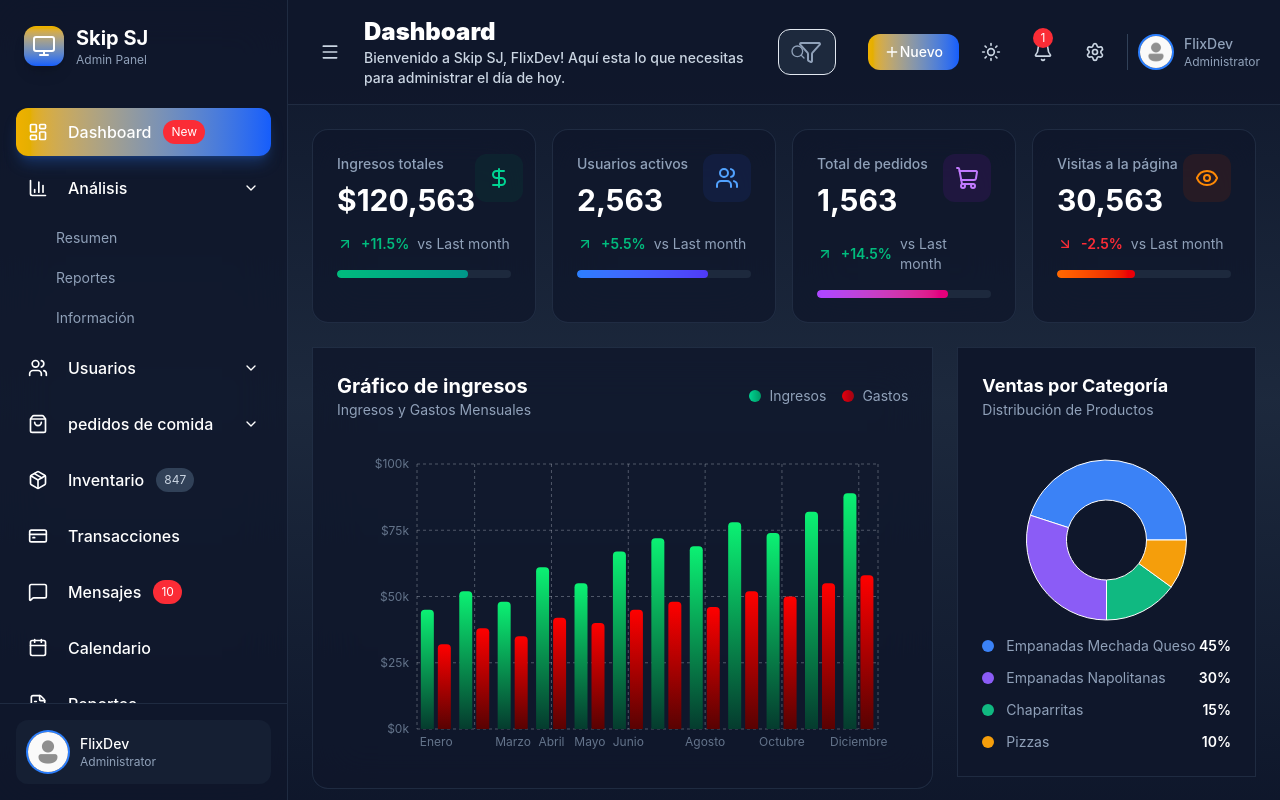
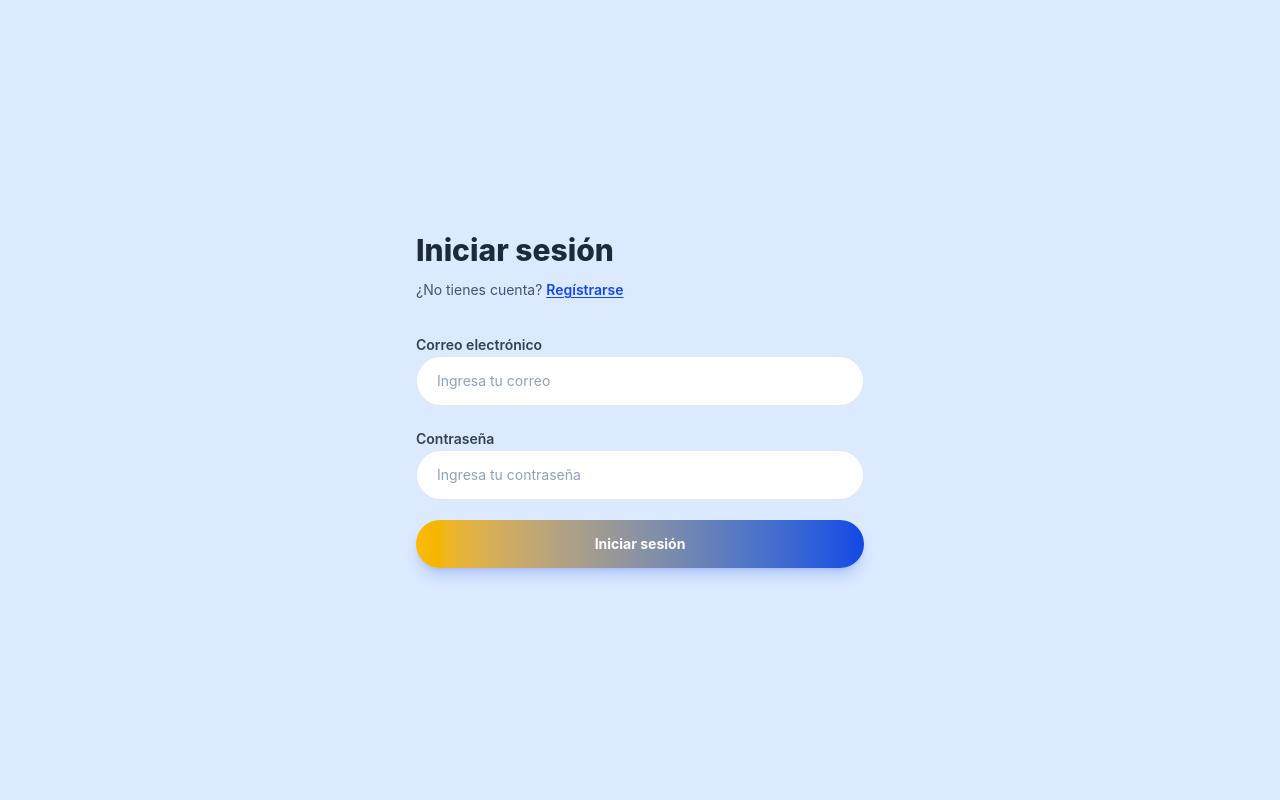
Before and after one commit to Tinxojrr/Skip-SJ, a React (Vite) app in the folder skip-sj-dashboard/: page /sign-in in a window 1280 px wide. Before the commit this address led to /dashboard. Built offline with nearby package versions, Linux system fonts and the light colour scheme.

Commit message:
feat(auth): implementar Sign In con react-hook-form y zod, agregar schemas de userProfile y changePassword

```diff
--- /dev/null
+++ b/skip-sj-dashboard/src/features/auth/SignInPage.tsx
@@ -0,0 +1,52 @@
+import { useState } from "react";
+import { useNavigate, Link } from "react-router-dom";
+import { SignInForm } from "./components/SignInForm";
+import  {type SignInFormData } from "../../schemas";
+
+const TEST_EMAIL = "admin@skipsj.cl";
+const TEST_PASSWORD = "123456";
+
+export const SignInPage = () => {
+  const navigate = useNavigate();
+  const [loading, setLoading] = useState(false);
+  const [error, setError] = useState("");
+
+  const handleSignIn = async (data: SignInFormData) => {
+    setLoading(true);
+    setError("");
+
+    await new Promise((resolve) => setTimeout(resolve, 300));
+
+    if (data.email === TEST_EMAIL && data.password === TEST_PASSWORD) {
+      navigate("/dashboard"); // deberia navegar a la pagina de login no directamente a dashboard, pero por ahora lo hacemos asi para testear
+    } else {
+      setError("Credenciales incorrectas");
+      setLoading(false);
+    }
+  };
+
+  return (
+    <div className="min-h-screen flex items-center justify-center bg-blue-100 p-4">
+      <div className="w-full max-w-md">
+        <h1 className="text-3xl font-extrabold text-slate-800 mb-3">
+          Iniciar sesión
+        </h1>
+        <p className="text-sm text-slate-600 mb-8">
+          ¿No tienes cuenta?{" "}
+          <Link
+            to="/sign-up"
+            className="text-blue-700 font-semibold underline underline-offset-2 hover:text-blue-800"
+          >
+            Regístrarse
+          </Link>
+        </p>
+
+        {error && (
+          <p className="text-sm text-red-500 mb-4 pl-2">{error}</p>
+        )}
+
+        <SignInForm onSubmit={handleSignIn} loading={loading} />
+      </div>
+    </div>
+  );
+};
--- /dev/null
+++ b/skip-sj-dashboard/src/features/auth/components/SignInForm.tsx
@@ -0,0 +1,79 @@
+import { useForm, FormProvider } from "react-hook-form";
+import { zodResolver } from "@hookform/resolvers/zod";
+import { signInSchema, signInDefaultValues, type SignInFormData } from "../../../schemas";
+
+interface SignInFormProps {
+  onSubmit: (data: SignInFormData) => void;
+  loading?: boolean;
+}
+
+export const SignInForm = ({ onSubmit, loading }: SignInFormProps) => {
+  const methods = useForm<SignInFormData>({
+    resolver: zodResolver(signInSchema),
+    defaultValues: signInDefaultValues,
+  });
+
+  const {
+    register,
+    handleSubmit,
+    formState: { errors },
+  } = methods;
+
+  return (
+    <FormProvider {...methods}>
+      <form onSubmit={handleSubmit(onSubmit)} className="space-y-5">
+        {/* Email */}
+        <div className="space-y-1.5">
+          <label htmlFor="email" className="text-sm font-semibold text-slate-700">
+            Correo electrónico
+          </label>
+          <input
+            id="email"
+            type="email"
+            placeholder="Ingresa tu correo"
+            {...register("email")}
+            className="w-full px-5 py-3.5 bg-white border border-slate-200 rounded-full
+              text-slate-800 placeholder-slate-400 text-sm
+              focus:outline-none focus:ring-2 focus:ring-blue-500/40 focus:border-blue-400
+              transition-all"
+          />
+          {errors.email && (
+            <p className="text-xs text-red-500 pl-2">{errors.email.message}</p>
+          )}
+        </div>
+
+        {/* Contraseña */}
+        <div className="space-y-1.5">
+          <label htmlFor="password" className="text-sm font-semibold text-slate-700">
+            Contraseña
+          </label>
+          <input
+            id="password"
+            type="password"
+            placeholder="Ingresa tu contraseña"
+            {...register("password")}
+            className="w-full px-5 py-3.5 bg-white border border-slate-200 rounded-full
+              text-slate-800 placeholder-slate-400 text-sm
+              focus:outline-none focus:ring-2 focus:ring-blue-500/40 focus:border-blue-400
+              transition-all"
+          />
+          {errors.password && (
+            <p className="text-xs text-red-500 pl-2">{errors.password.message}</p>
+          )}
+        </div>
+
+        {/* Submit */}
+        <button
+          type="submit"
+          disabled={loading}
+          className="w-full py-3.5 bg-linear-to-r from-amber-400 to-blue-700
+            text-white text-sm font-bold rounded-full shadow-lg shadow-blue-700/20
+            hover:shadow-xl hover:shadow-blue-700/30 transition-all duration-200
+            disabled:opacity-60 disabled:cursor-not-allowed"
+        >
+          {loading ? "Ingresando..." : "Iniciar sesión"}
+        </button>
+      </form>
+    </FormProvider>
+  );
+};
--- a/skip-sj-dashboard/src/router/routes.tsx
+++ b/skip-sj-dashboard/src/router/routes.tsx
@@ -8,7 +8,7 @@ export const AppRoutes = () => {
         <Routes>
             <Route path="/" element={<Navigate to="/dashboard" replace />} />
 
-            {/* <Route path="/sign-in" element={<SignInPage />} /> */}
+            <Route path="/sign-in" element={<SignInPage />} />
             <Route path="/sign-up" element={<SignUpPage />} />
 
             <Route element={<MainLayout />}>
--- /dev/null
+++ b/skip-sj-dashboard/src/schemas/changePasswordSchema.ts
@@ -0,0 +1,24 @@
+import { z } from "zod";
+
+export const changePasswordSchema = z
+  .object({
+    currentPassword: z.string().min(1, "La contraseña actual es requerida"),
+    newPassword: z.string().min(6, "Debe tener al menos 6 caracteres"),
+    confirmNewPassword: z.string().min(6, "Debe tener al menos 6 caracteres"),
+  })
+  .refine((data) => data.newPassword === data.confirmNewPassword, {
+    path: ["confirmNewPassword"],
+    message: "Las contraseñas no coinciden",
+  })
+  .refine((data) => data.currentPassword !== data.newPassword, {
+    path: ["newPassword"],
+    message: "La nueva contraseña debe ser distinta a la actual",
+  });
+
+export type ChangePasswordFormData = z.infer<typeof changePasswordSchema>;
+
+export const changePasswordDefaultValues: ChangePasswordFormData = {
+  currentPassword: "",
+  newPassword: "",
+  confirmNewPassword: "",
+};
--- a/skip-sj-dashboard/src/schemas/index.ts
+++ b/skip-sj-dashboard/src/schemas/index.ts
@@ -1,4 +1,4 @@
-// export * from "./signInSchema";
+export * from "./signInSchema";
 export * from "./signUpSchema";
-// export * from "./userProfileSchema";
-// export * from "./changePasswordSchema";
+export * from "./userProfileSchema";
+export * from "./changePasswordSchema";
--- /dev/null
+++ b/skip-sj-dashboard/src/schemas/signInSchema.ts
@@ -0,0 +1,14 @@
+import { z } from "zod";
+
+export const signInSchema = z.object({
+  email: z.email("El correo electrónico no es válido")
+    .min(1, "El correo electrónico es requerido"),
+  password: z.string().min(1, "La contraseña es requerida"),
+});
+
+export type SignInFormData = z.infer<typeof signInSchema>;
+
+export const signInDefaultValues: SignInFormData = {
+  email: "",
+  password: "",
+};
--- /dev/null
+++ b/skip-sj-dashboard/src/schemas/userProfileSchema.ts
@@ -0,0 +1,22 @@
+import { z } from "zod";
+
+export const userProfileSchema = z.object({
+  name: z.string().min(1, "El nombre es requerido"),
+  email: z.email("El correo electrónico no es válido")
+    .min(1, "El correo electrónico es requerido"),
+  phone: z
+    .string()
+    .min(8, "El teléfono debe tener al menos 8 dígitos")
+    .optional()
+    .or(z.literal("")),
+  role: z.string().optional(),
+});
+
+export type UserProfileFormData = z.infer<typeof userProfileSchema>;
+
+export const userProfileDefaultValues: UserProfileFormData = {
+  name: "",
+  email: "",
+  phone: "",
+  role: "Administrator",
+};
```
